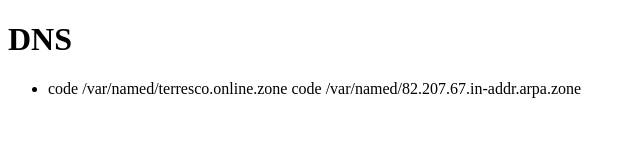
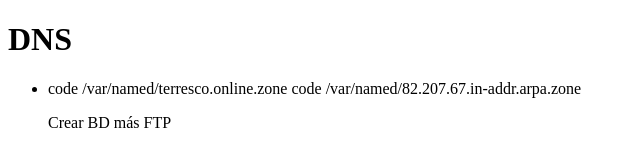
Before and after one commit to GatoJustiniano/inforeadme, a plain HTML site: page index.html in a window 1280 px wide. Shown: the whole page, without its empty margins (0-640 px from the left). Drawn offline with Linux system fonts and the light colour scheme.

Commit message:
Update index.html

```diff
--- a/index.html
+++ b/index.html
@@ -12,6 +12,7 @@
             code /var/named/terresco.online.zone
             code /var/named/82.207.67.in-addr.arpa.zone
         </li>
+        <p>Crear BD más FTP</p>
     </ul>
 </body>
 </html>
```
